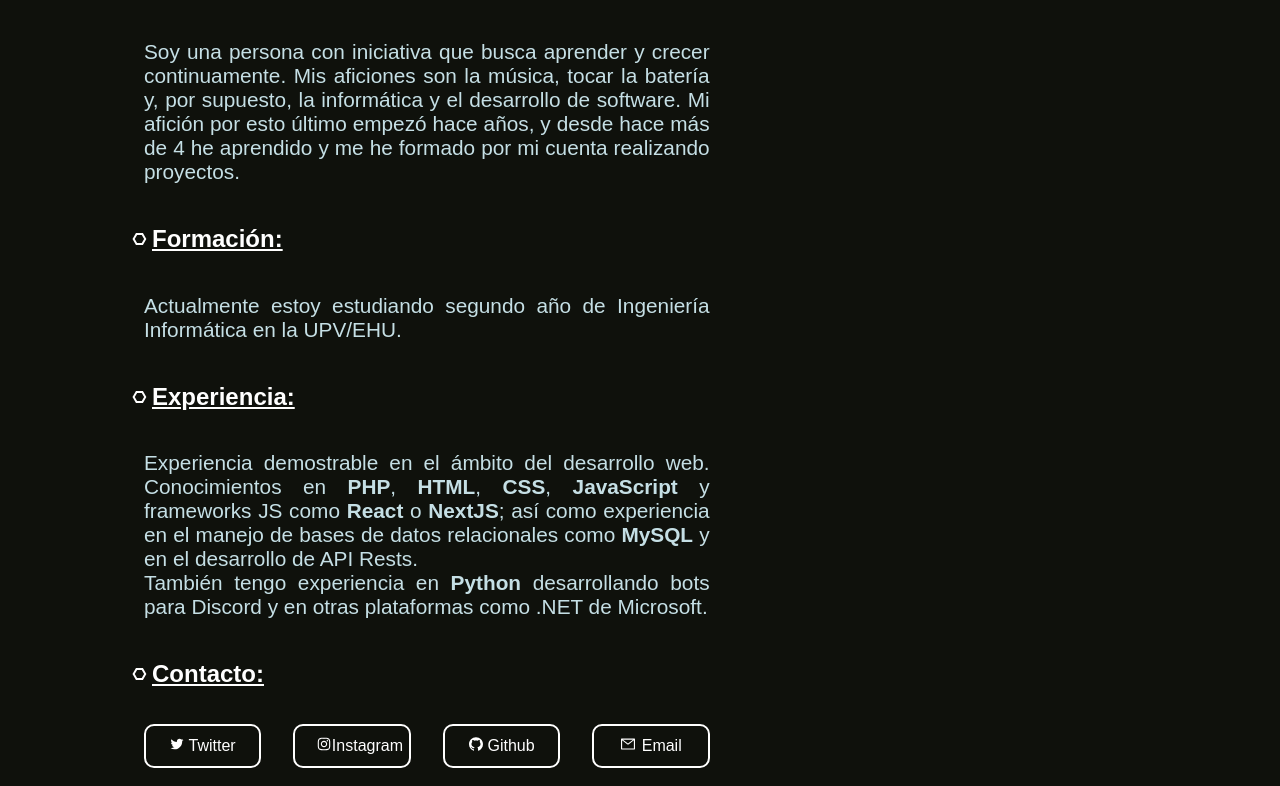
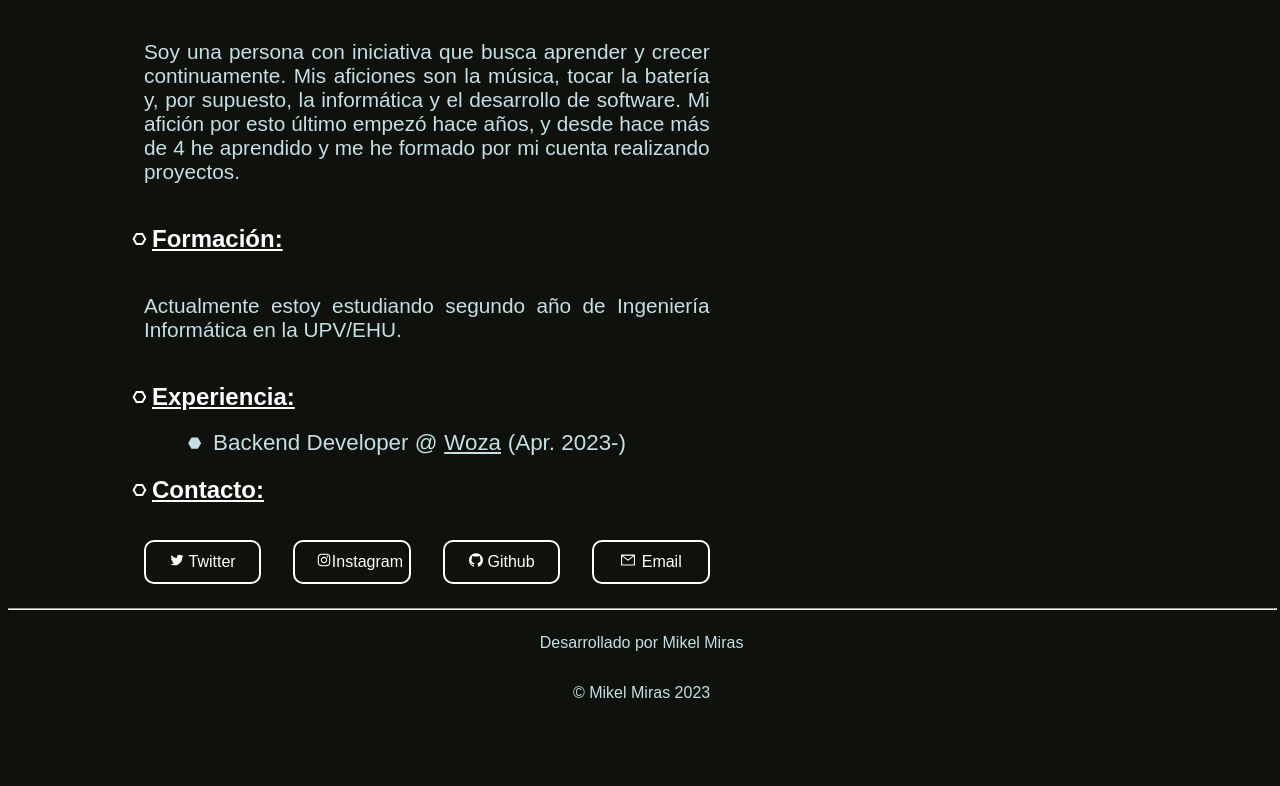
Before and after one commit to mikelmiras/mikelmiras-portfolio, a Next.js app: page / in a window 1280 px wide. Shown: the part 2648-3434 px from the top of the page. After the commit the page ends 3366 px from the top, so only its background shows below. Built offline with nearby package versions, Linux system fonts and the light colour scheme.

Commit message:
experience

```diff
--- a/components/SecondSection.jsx
+++ b/components/SecondSection.jsx
@@ -1,7 +1,7 @@
 import MainButton from "../components/MainButton";
 import {BsCodeSlash} from "react-icons/bs"
 import {AiOutlineHome, AiOutlineTwitter, AiOutlineClose, AiOutlineInstagram, AiFillGithub, AiOutlineMail} from "react-icons/ai"
-import {VscDebugBreakpointDataUnverified, VscDebugBreakpointFunction} from "react-icons/vsc"
+import {VscDebugBreakpointDataUnverified, VscDebugBreakpointData, VscDebugBreakpointFunction} from "react-icons/vsc"
 import { useState } from "react";
 import {FaTiktok} from "react-icons/fa"
 import { Reference } from "../pages";
@@ -113,11 +113,9 @@ export default function SecondSection(){
    <ul className="project-list">
     <li className="index-li">
       <div className="text-holder">
-   <p className="mobile-text">
-    Experiencia demostrable en el ámbito del desarrollo web. Conocimientos en <b>PHP</b>, <b>HTML</b>, <b>CSS</b>, <b>JavaScript</b> y frameworks JS como <b>React</b> o <b>NextJS</b>; así como experiencia en el manejo de bases de datos relacionales como <b>MySQL</b> y en el desarrollo de API Rests.
-    <br/>
-    También tengo experiencia en <b>Python</b> desarrollando bots para Discord y en otras plataformas como .NET de Microsoft.
-   </p>
+   <ul className="experience-ul">
+      <li><VscDebugBreakpointData/> Backend Developer @ <a href="https://wozalabs.com" target={"_blank"}>Woza</a> (Apr. 2023-)</li>
+    </ul>
    </div>
    </li>
    </ul>
--- a/pages/index.js
+++ b/pages/index.js
@@ -1,7 +1,7 @@
 import MainButton from "../components/MainButton";
 import {BsCodeSlash} from "react-icons/bs"
 import {AiOutlineHome, AiOutlineTwitter, AiOutlineClose, AiOutlineInstagram, AiFillGithub, AiOutlineMail} from "react-icons/ai"
-import {VscDebugBreakpointDataUnverified, VscDebugBreakpointFunction} from "react-icons/vsc"
+import {VscDebugBreakpointDataUnverified, VscDebugBreakpointFunction, VscDebugBreakpointData} from "react-icons/vsc"
 import { useState } from "react";
 import {FaTiktok} from "react-icons/fa"
 import {SiLeetcode} from "react-icons/si"
--- a/styles/App.css
+++ b/styles/App.css
@@ -30,6 +30,20 @@ html {
   border-radius: 10px;
   cursor: pointer;
   display: flex;
+}
+.experience-ul > li {
+  display: flex;
+  gap: .3em;
+  align-items: center;
+  font-size: 1.4em;
+}
+.experience-ul > li > a {
+  text-decoration: underline;
+  color: var(--text-color-second);
+}
+ul {
+  color: var(--text-color-second);
+  font-family: var(--general-font);
 }
 .privacy-selector > span > * {
   font-size: 1.2em;
```
